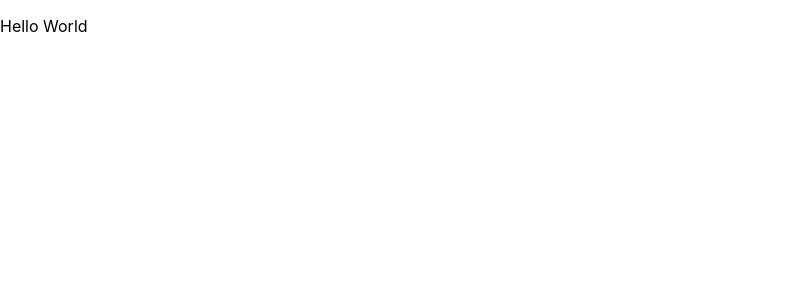
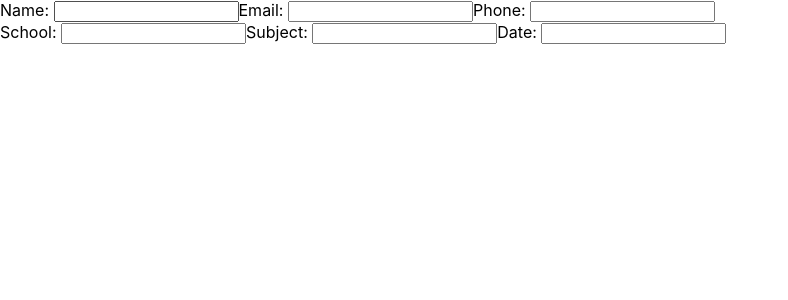
Before and after one commit to ZippyDaFish/cv-project, a React (Create React App) app: page / in a window 1280 px wide. Shown: the top 300 px of the page, without its empty margins (0-788 px from the left). Built offline with nearby package versions, Linux system fonts and the light colour scheme.

Commit message:
Add Education component

```diff
--- a/src/App.js
+++ b/src/App.js
@@ -1,5 +1,7 @@
 import './App.css';
 import React, { Component } from 'react';
+import General from "./components/General";
+import Education from './components/Education';
 
 class App extends Component {
   constructor(){
@@ -8,7 +10,8 @@ class App extends Component {
   render(){
     return(
       <div>
-        <p>Hello World</p>
+        <General/>
+        <Education/>
       </div>
     );
   }
--- a/src/components/Education.js
+++ b/src/components/Education.js
@@ -0,0 +1,25 @@
+import React from "react";
+
+const Education = () => {
+    return(
+        <div>
+            <label htmlFor="schoolInput">School: </label>
+            <input
+                type="text"
+                id="schoolInput"
+            />
+            <label htmlFor="subjectInput">Subject: </label>
+            <input
+                type="text"
+                id="subjectInput"
+            />
+            <label htmlFor="dateInput">Date: </label>
+            <input
+                type="text"
+                id="dateInput"
+            />
+        </div>
+    );
+};
+
+export default Education;
```
